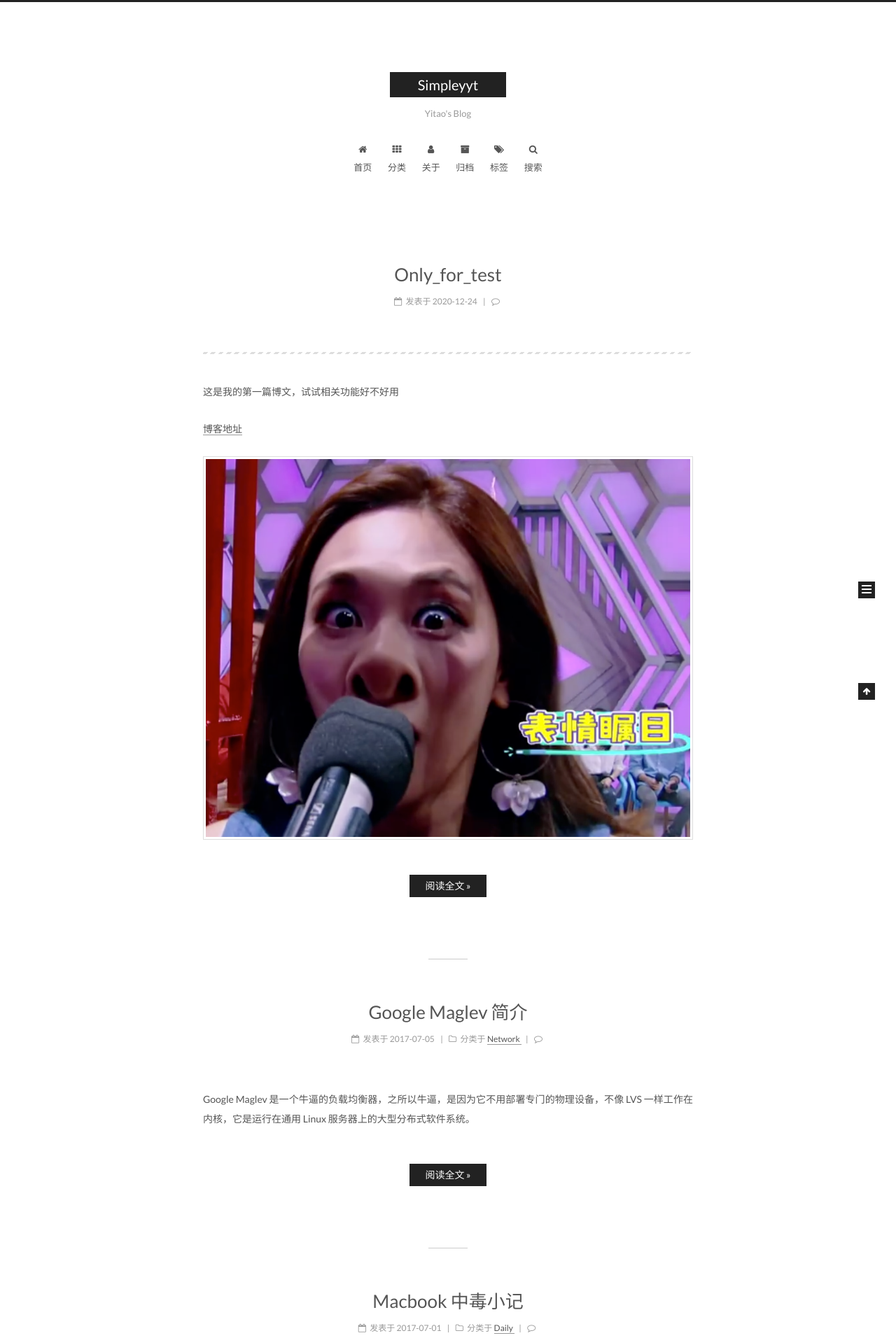
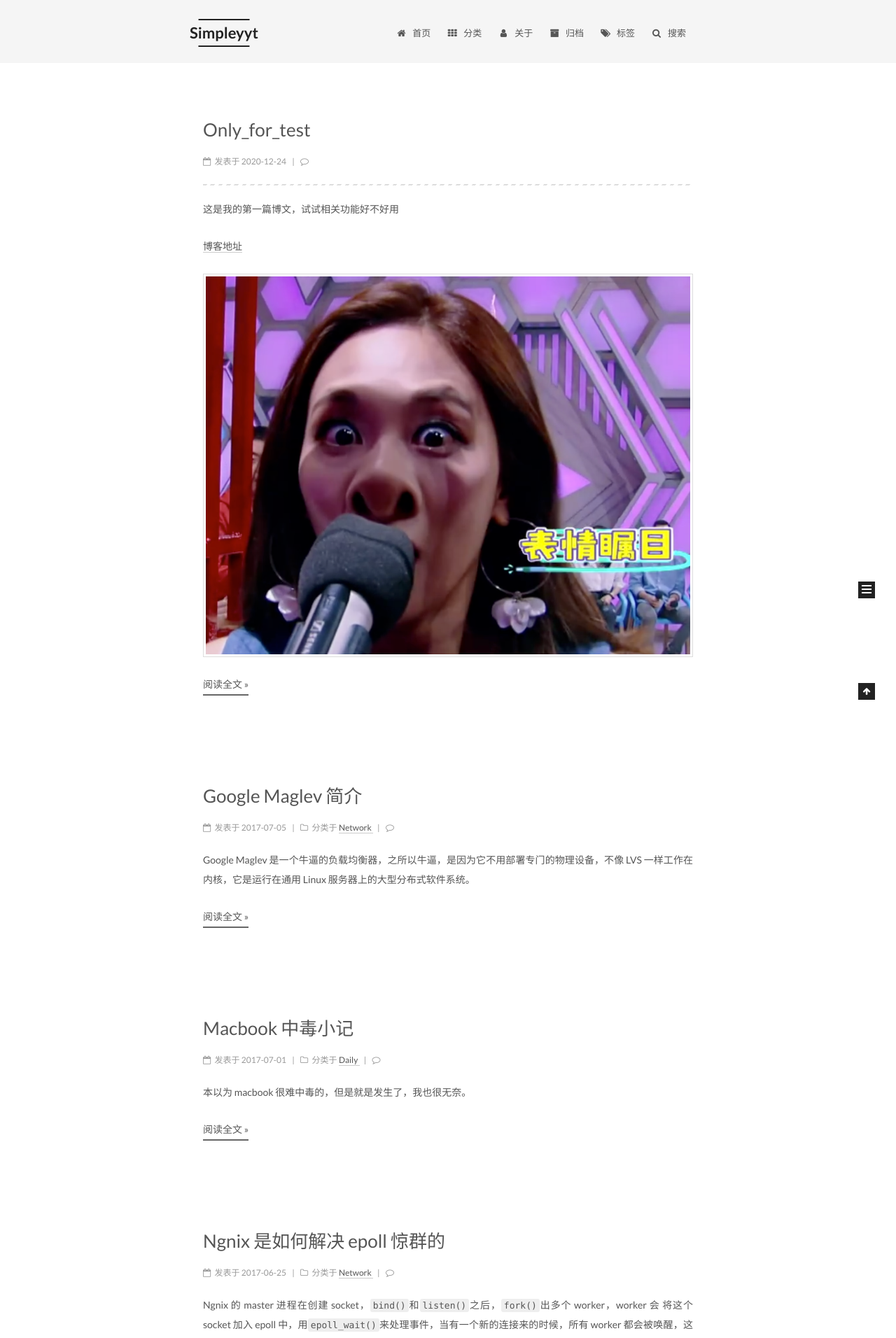
Before and after one commit to zhangfeng-fitz/zhangfeng-fitz.github.io, a Jekyll site: the page built from index.html, in a window 1280 px wide. Shown: the top 1912 px of the page at 70% size. Built offline with Jekyll 4.4.1, drawn with Linux system fonts in a browser that asks for light colours; Markdown is read by kramdown in place of the engine named in the settings; the list of posts is cut into pages by our own code; comment, search, counter and statistics services are not loaded.

Commit message:
Update _config.yml

```diff
--- a/_config.yml
+++ b/_config.yml
@@ -152,8 +152,8 @@ menu_icons:
 # ---------------------------------------------------------------
 
 # Schemes
-scheme: Muse #大量留白，黑白主调
-#scheme: Mist #单栏外观
+#scheme: Muse #大量留白，黑白主调
+scheme: Mist #单栏外观
 #scheme: Pisces #双栏外观
 
 
```
